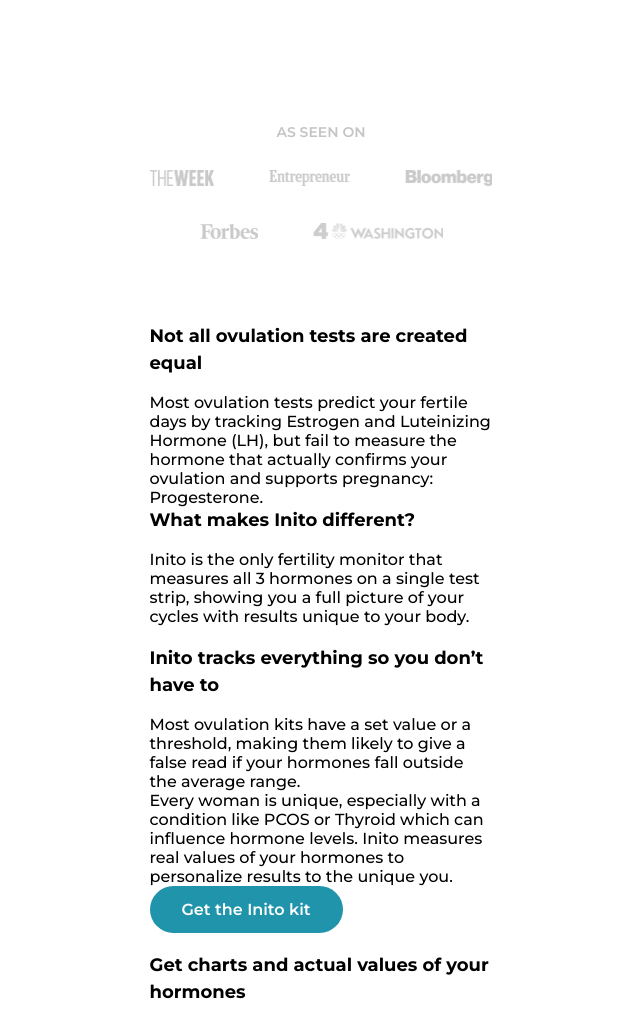
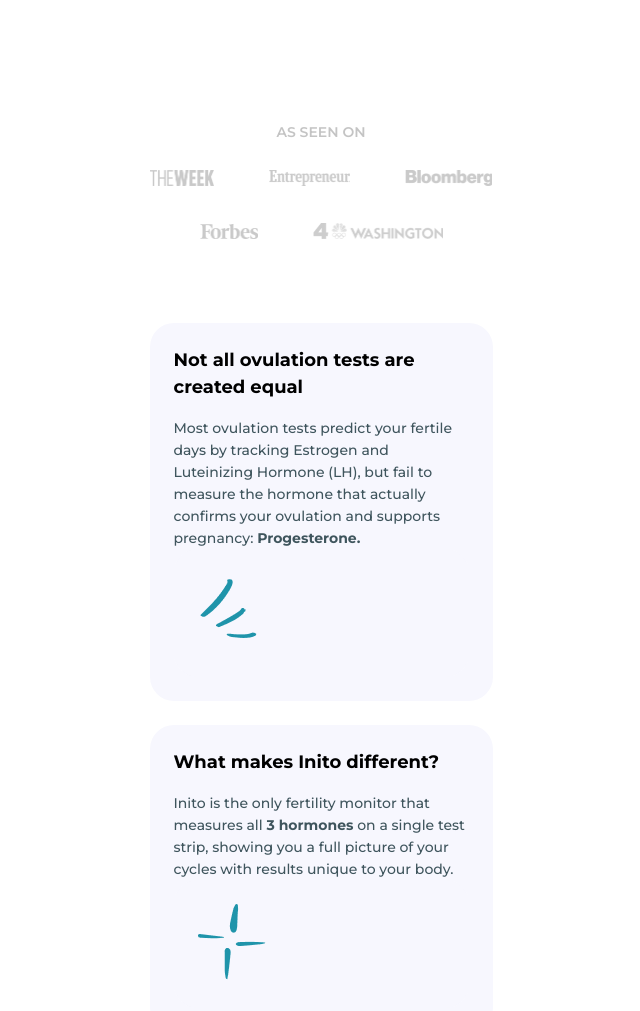
Before and after one commit to Saddam6260/Inito-Web-Page, a website: page index.html in a window 1280 px wide. Shown: the top 1011 px of the page, without its empty margins (319-959 px from the left). Drawn offline with Linux system fonts and the light colour scheme.

Commit message:
complete content section without images

```diff
--- a/index.html
+++ b/index.html
@@ -32,12 +32,12 @@
       </div>
     </section>
 
-    <!-- Ovulation Tests -->
-    <section id="ovulation-test">
+    <!-- Content -->
+    <section id="content">
       <div class="container">
-        <div class="content-1">
+        <div class="ovulation">
           <h2>Not all ovulation tests are created equal</h2>
-          <p>
+          <p class="common-pera">
             <span
               >Most ovulation tests predict your fertile days by tracking
               Estrogen and</span
@@ -48,15 +48,18 @@
             >
             <span
               >confirms your ovulation and supports pregnancy:
-              Progesterone.</span
+              <span class="bold">Progesterone.</span></span
             >
           </p>
+          <div class="img-wrap">
+            <img src="./images/ovulation-img.png" alt="">
+          </div>
         </div>
-        <div class="content-2">
+        <div class="inito-different">
           <h2>What makes Inito different?</h2>
-          <p>
+          <p class="common-pera">
             <span
-              >Inito is the only fertility monitor that measures all 3 hormones
+              >Inito is the only fertility monitor that measures all <span class="bold">3 hormones</span>
               on a</span
             >
             <span
@@ -65,6 +68,9 @@
             >
             <span>unique to your body.</span>
           </p>
+          <div class="img-wrap">
+            <img src="./images/inito-different.png" alt="">
+          </div>
         </div>
       </div>
     </section>
--- /dev/null
+++ b/scss/_content.scss
@@ -0,0 +1,39 @@
+/*** Content ***/
+#content {
+  .container {
+    div {
+      padding: 24px;
+      background-color: $thin-mauve;
+      max-width: 343px;
+      border-radius: 24px;
+    }
+  }
+}
+.inito-different {
+  margin-top: 24px;
+}
+.bold {
+  font-weight: 700;
+}
+
+@include media(1440px) {
+  #content {
+    .container {
+      div {
+        padding: 0px;
+        background-color: $white;
+        max-width: initial;
+        border-radius: 0px;
+        text-align: center;
+
+        p {
+          display: flex;
+          flex-flow: column wrap;
+        }
+      }
+    }
+  }
+  .inito-different {
+    margin-top: 80px;
+  }
+}
--- a/scss/style.scss
+++ b/scss/style.scss
@@ -9,6 +9,7 @@
 $deepliv: #112d35;
 $deepskyblue: #1f94aa;
 $gray: #c4c4c4;
+$thin-mauve: #f7f7fe;
 
 @mixin media($screen) {
   @media only screen and (min-width: $screen) {
@@ -111,6 +112,7 @@
 
 @import "./header";
 @import "./ass-see-on";
+@import "./content";
 @import "./inito-tracks";
 @import "./hormons";
 @import "./fingertips";
```
Also changed, not shown: css/style.css, images/inito-different.png (added), images/ovulation-img.png (added), 1 other file.
